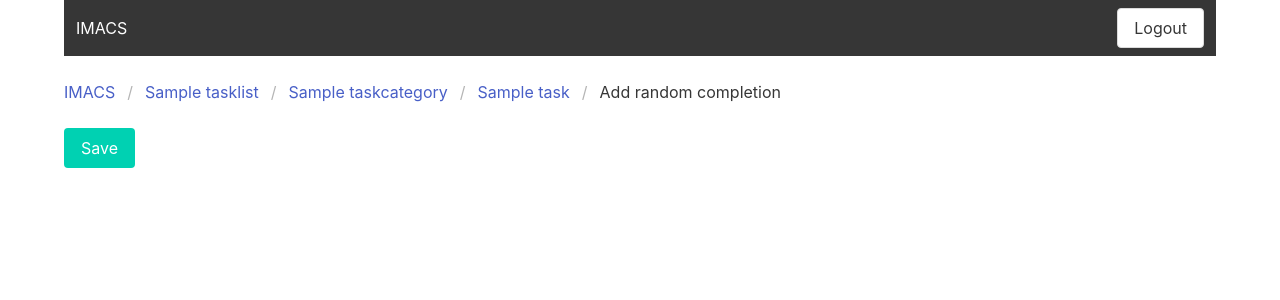
After one commit to TWal/imacs, a Django app: page /task/1/add_done_random in a window 1280 px wide. The commit adds this page. Shown: the top 300 px of the page. Run offline with Django 3.2, Linux system fonts and the light colour scheme; a user stored in the database is signed in; tables that the repository leaves empty hold one stand-in row (values such as "Sample post").

Commit message:
Add random completion feature

```diff
--- a/imacs_app/models.py
+++ b/imacs_app/models.py
@@ -5,6 +5,7 @@ from django.contrib.auth.models import User
 from django.core.exceptions import ValidationError
 from django.core.validators import MinValueValidator
 from datetime import timedelta
+from random import random
 
 def none_to_zero(x):
     return x if x is not None else 0
@@ -79,6 +80,8 @@ class Task(models.Model):
     def get_absolute_url(self):
         return reverse('imacs_app:task_modify', kwargs={'task_id': self.pk})
 
+    def get_random_taskdone(self):
+        return TaskDone(task=self, when = timezone.now() - timedelta(days=random()*self.duration))
 
     def last_done(self):
         try:
--- a/imacs_app/templates/forms/field.html
+++ b/imacs_app/templates/forms/field.html
@@ -15,6 +15,12 @@
     <label class="label" {% if field.auto_id %} for="{{ field.auto_id }}" {% endif %}> {{ field.label }} </label>
     <div class="control">
         {{ field | with_class:'textarea' }}
+{% elif field|is_checkbox %}
+    <div class="control">
+        <label class="checkbox" {% if field.auto_id %} for="{{ field.auto_id }}" {% endif %}>
+            {{ field | with_class:'checkbox' }}
+            {{ field.label }}
+        </label>
 {% else %}
     <div class="control">
 TODO
--- /dev/null
+++ b/imacs_app/templates/imacs_app/task_done_add_random.html
@@ -0,0 +1,17 @@
+{% extends "base.html" %}
+
+{% load breadcrumb %}
+{% block breadcrumb %}
+{% breadcrumb task.task_category.task_list %}
+{% breadcrumb task.task_category %}
+{% breadcrumb task %}
+{% breadcrumb_text_active 'Add random completion' %}
+{% endblock %}
+
+{% block content %}
+<form method="post">
+    {% csrf_token %}
+    {% include 'forms/form.html' %}
+    <input type="submit" class="button is-primary" value="Save" />
+</form>
+{% endblock %}
--- a/imacs_app/templatetags/form_tags.py
+++ b/imacs_app/templatetags/form_tags.py
@@ -22,6 +22,12 @@ def is_input(field):
     ))
 
 @register.filter
+def is_checkbox(field):
+    return isinstance(field.field.widget, (
+        forms.CheckboxInput
+    ))
+
+@register.filter
 def with_class(field, template_class):
     field_classes = field.field.widget.attrs.get('class', '')
     field_classes += " " + template_class
--- a/imacs_app/urls.py
+++ b/imacs_app/urls.py
@@ -20,6 +20,7 @@ urlpatterns = [
     path('task/<int:task_id>/delete', views.TaskDelete.as_view(), name='task_delete'),
     path('task/<int:task_id>/add_done_now', views.TaskDoneAddNow.as_view(), name='task_done_add_now'),
     path('task/<int:task_id>/add_done', views.TaskDoneAdd.as_view(), name='task_done_add'),
+    path('task/<int:task_id>/add_done_random', views.TaskDoneAddRandom.as_view(), name='task_done_add_random'),
     path('task_done/<int:task_done_id>/delete', views.TaskDoneDelete.as_view(), name='task_done_delete'),
 
     path('login', auth_views.LoginView.as_view(), name='login'),
--- a/imacs_app/views.py
+++ b/imacs_app/views.py
@@ -237,14 +237,16 @@ class TaskCategoryDelete(UserCanViewTaskCategoryMixin, generic.edit.DeleteView):
     def get_success_url(self):
         return reverse('imacs_app:task_list_summary', kwargs={'task_list_id': self.object.task_list.id})
 
-def task_model_form_factory(task_list_id):
+def task_model_form_factory(task_list_id, include_random_completion_checkbox):
     class TheForm(model_forms.ModelForm):
         task_category = forms.ModelChoiceField(queryset=TaskCategory.objects.filter(task_list__pk=task_list_id))
         tasked_user = forms.ModelChoiceField(queryset=auth.models.User.objects.filter(tasklist__pk=task_list_id), required=False)
         class Meta:
             model = Task
             fields = ['task_category', 'name', 'duration', 'period', 'description', 'tasked_user']
-    return TheForm
+    class TheForm2(TheForm):
+        add_random_completion = forms.BooleanField(required=False, initial=True)
+    return TheForm2 if include_random_completion_checkbox else TheForm
 
 class TaskCreate(UserCanViewTaskListMixin, generic.edit.CreateView):
     template_name = 'imacs_app/task_create.html'
@@ -259,8 +261,15 @@ class TaskCreate(UserCanViewTaskListMixin, generic.edit.CreateView):
         context['task_list'] = task_list
         return context
 
+    def form_valid(self, form):
+        #TODO: there may be a better way to do it?
+        response = super().form_valid(form)
+        if form.cleaned_data['add_random_completion']:
+            self.object.get_random_taskdone().save()
+        return response
+
     def get_form_class(self):
-        return task_model_form_factory(self.kwargs['task_list_id'])
+        return task_model_form_factory(self.kwargs['task_list_id'], True)
 
 class TaskModify(UserCanViewTaskMixin, generic.edit.UpdateView):
     model = Task
@@ -279,7 +288,7 @@ class TaskModify(UserCanViewTaskMixin, generic.edit.UpdateView):
     def get_form_class(self):
         task_id = self.kwargs['task_id']
         task = get_object_or_404(Task, pk=task_id)
-        return task_model_form_factory(task.task_category.task_list.pk)
+        return task_model_form_factory(task.task_category.task_list.pk, False)
 
 class TaskDelete(UserCanViewTaskMixin, generic.edit.DeleteView):
     model = Task
@@ -326,7 +335,7 @@ class TaskDoneAddNow(UserCanViewTaskMixin, generic.edit.CreateView):
         return reverse('imacs_app:task_list_todo', kwargs={'task_list_id': self.object.task.task_category.task_list.id})
 
     def form_valid(self, form):
-        # TODO is there a better way to do tis?
+        # TODO is there a better way to do this?
         form.instance.task_id = self.kwargs['task_id']
         response = super().form_valid(form)
         task = get_object_or_404(Task, pk=self.kwargs['task_id'])
@@ -352,6 +361,27 @@ class TaskDoneAdd(UserCanViewTaskMixin, generic.edit.CreateView):
         form.instance.task_id = self.kwargs['task_id']
         return super().form_valid(form)
 
+class TaskDoneAddRandom(UserCanViewTaskMixin, generic.detail.SingleObjectMixin, generic.edit.FormView):
+    model = Task
+    template_name = 'imacs_app/task_done_add_random.html'
+    pk_url_kwarg = 'task_id'
+    form_class = forms.Form # Empty form
+
+    def get(self, request, *args, **kwargs):
+        self.object = self.get_object()
+        return super().get(request, *args, **kwargs)
+
+    def post(self, request, *args, **kwargs):
+        self.object = self.get_object()
+        return super().post(request, *args, **kwargs)
+
+    def get_success_url(self):
+        return reverse('imacs_app:task_modify', kwargs={'task_id': self.object.id})
+
+    def form_valid(self, form):
+        self.object.get_random_taskdone().save()
+        return super().form_valid(form)
+
 class TaskDoneDelete(UserCanViewTaskDoneMixin, generic.edit.DeleteView):
     model = TaskDone
     template_name = 'imacs_app/task_done_delete.html'
```
Also changed, not shown: imacs_app/templates/imacs_app/task_modify.html (+6 -1 lines).
